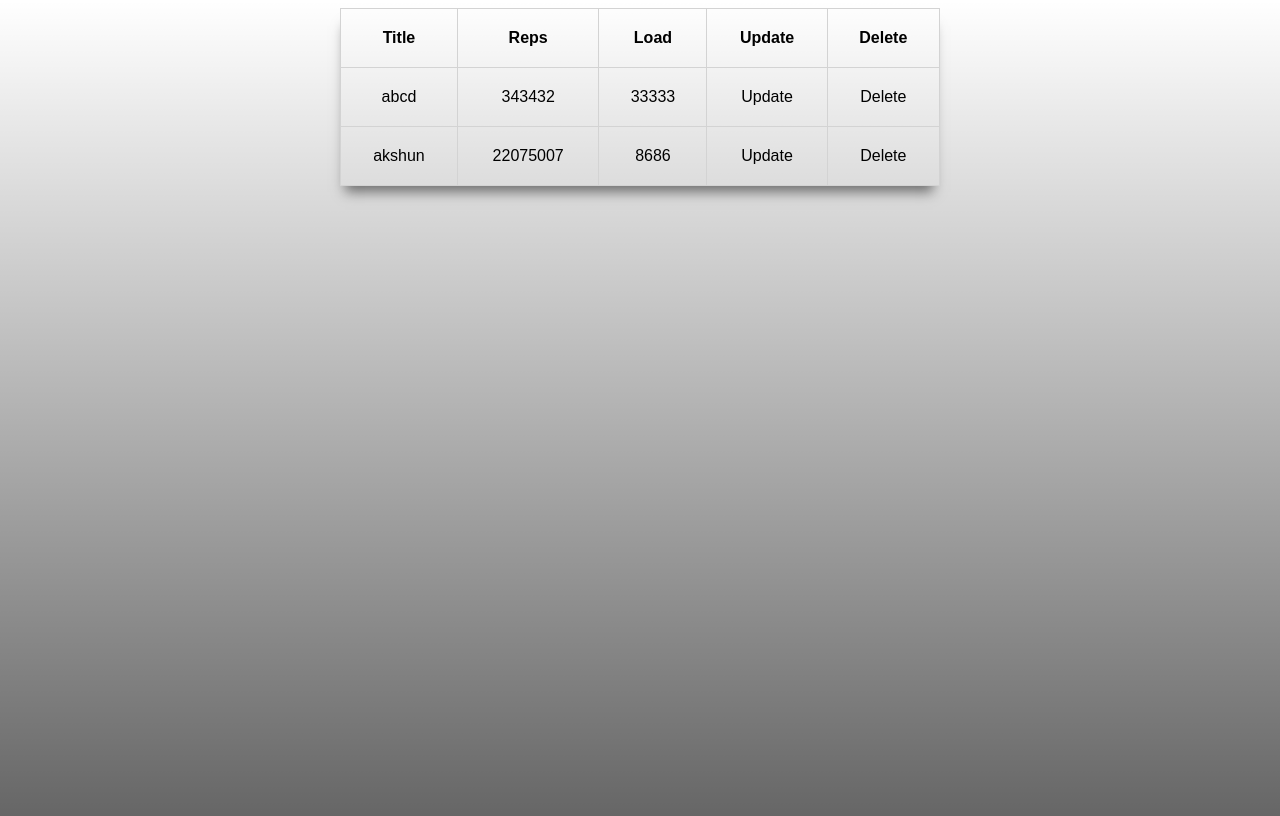
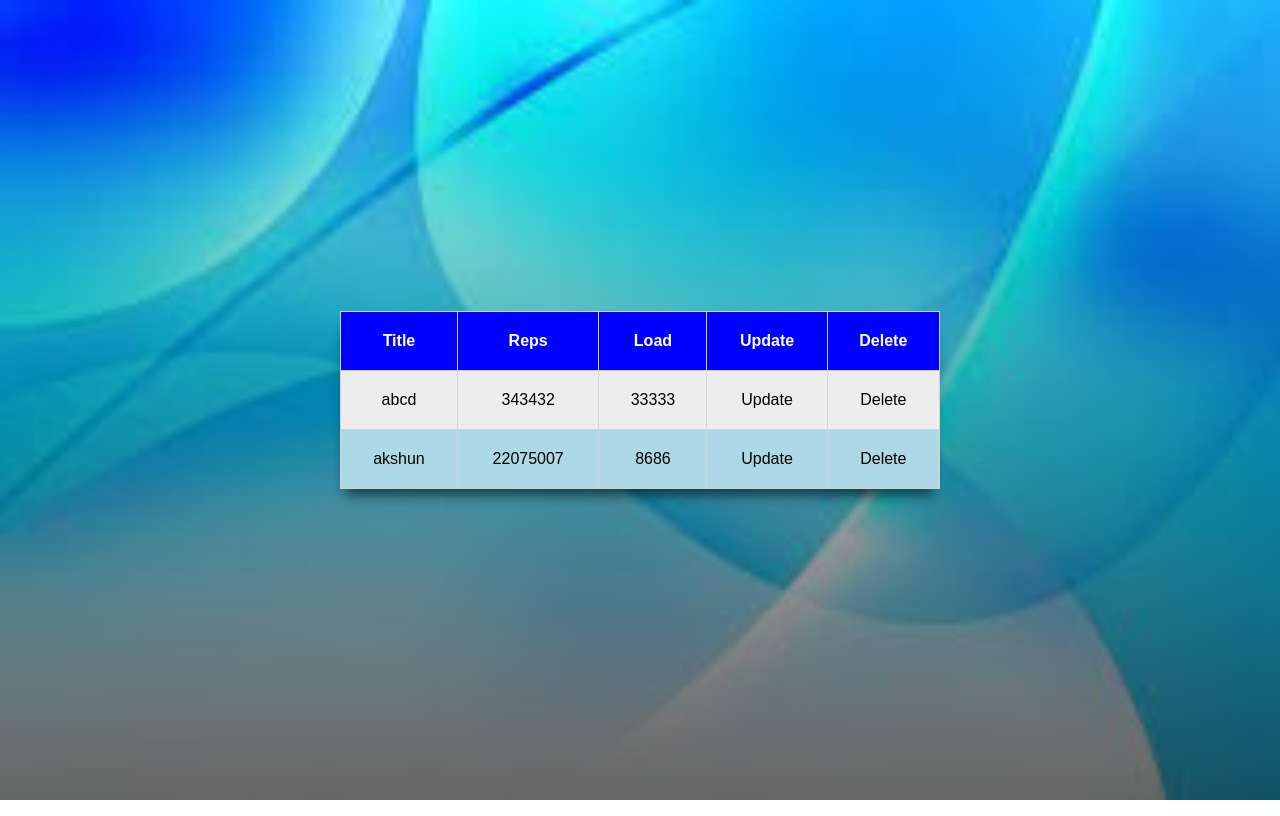
Before and after one commit to CodeJester-JS/codefest-assignment, a plain HTML site: page index.html in a window 1280 px wide. Drawn offline with Linux system fonts and the light colour scheme.

Commit message:
aklewrgjijvgad

```diff
--- a/Table.css
+++ b/Table.css
@@ -1,33 +1,54 @@
-body {
-    height: 100vh;
-    display: grid;
+*{
+    margin:0;
+    padding:0;
+    font-family: Arial;
+    box-sizing:border-box;
+}
+
+body{
+    height:100vh;
+    display:grid;
     place-items: center;
     background: linear-gradient(rgba(0, 0, 0, 0), rgba(0, 0, 0, 0.6)) 0% 0% / 100% 100% no-repeat, url(images.jpeg);
+    background-size:100% 100%;
     background-repeat: no-repeat;
+
 }
 
-body {
-    display: block;
-    margin: 8px;
+table{
+    width:600px;
+    box-shadow: -1px 12px 12px -6px rgba(0,0,0,0.6);
+
 }
-* {
-    font-family: arial;
-    box-sizing: border-box;
-    padding: 0px;
-    margin: 0px;
-}
-table, td, th {
+table,td,th{
+    padding:20px;
+    border:1px solid lightgrey;
     border-collapse: collapse;
     text-align: center;
-    cursor: pointer;
-    padding: 20px;
-    border-width: 1px;
-    border-style: solid;
-    border-color: lightgray;
-    border-image: initial;
+    cursor:pointer;
 }
+td{
+    font: size 18px;
+}
+th{
+    background-color:blue;
+    color:white;
+}
+tr:nth-child(odd){
+    background-color:lightblue;
 
-table {
-    width:600px;
-    box-shadow: rgba(0, 0, 0, 0.5) -1px 12px 12px -6px;
 }
+tr:nth-child(odd):hover{
+    background-color:dodgerblue;
+    transform:scale(1.1);
+    transition:transform 300ms ease-in;
+}
+tr:nth-child(even){
+background-color:#ededed;
+
+}
+tr:nth-child(even):hover{
+    background-color:lightgray;
+    transform:scale(1.1);
+    transition:transform 300ms ease-in;
+}
```
Also changed, not shown: images.jpeg (added).
